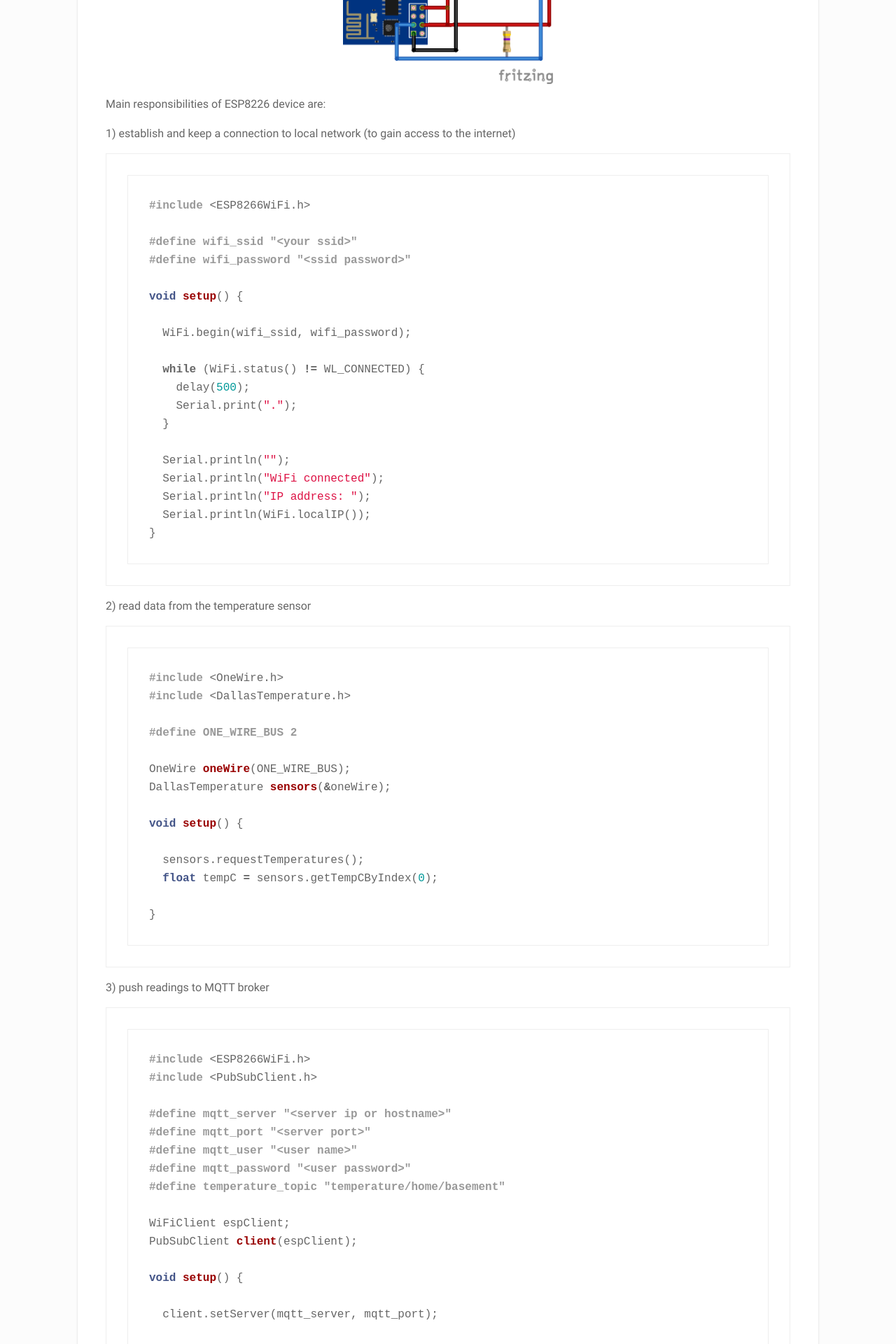
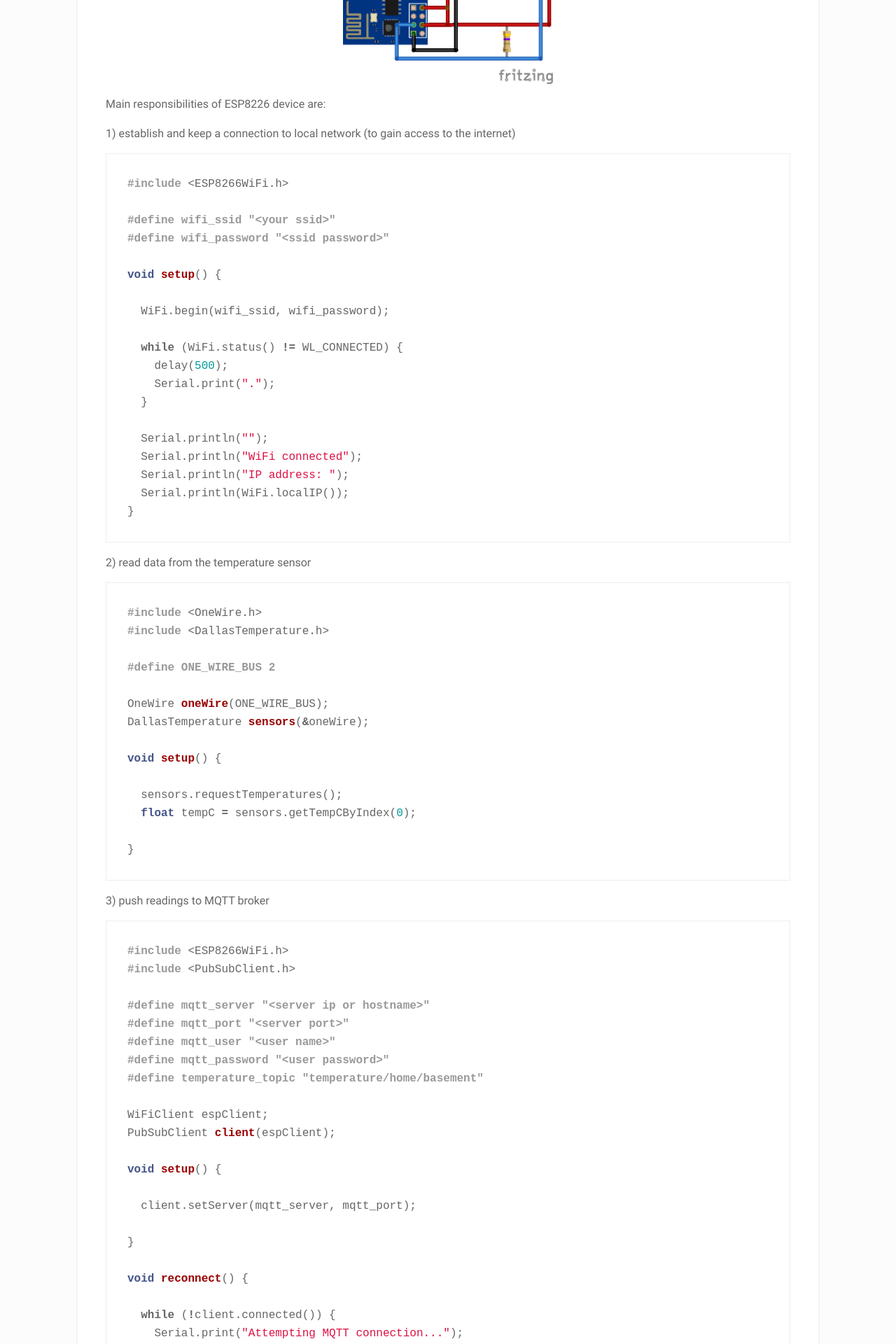
Before and after one commit to ajurasz/ajurasz.github.io, a Jekyll site: the page built from _posts/2016-12-15-homemade-central-heating-temperature-monitoring.md, in a window 1280 px wide. Shown: the part 2587-4507 px from the top of the page at 70% size. Built offline with Jekyll 4.4.1, drawn with Linux system fonts in a browser that asks for light colours; comment, search, counter and statistics services are not loaded.

Commit message:
Updated makrdown for code fragments.

````diff
--- a/_posts/2016-12-15-homemade-central-heating-temperature-monitoring.md
+++ b/_posts/2016-12-15-homemade-central-heating-temperature-monitoring.md
@@ -55,7 +55,7 @@ Main responsibilities of ESP8226 device are:
 
 1) establish and keep a connection to local network (to gain access to the internet)
 
-```c
+{% highlight c %}
 #include <ESP8266WiFi.h>
 
 #define wifi_ssid "<your ssid>"
@@ -75,11 +75,11 @@ void setup() {
   Serial.println("IP address: ");
   Serial.println(WiFi.localIP());
 }
-```
+{% endhighlight %}
 
 2) read data from the temperature sensor
 
-```c
+{% highlight c %}
 #include <OneWire.h>
 #include <DallasTemperature.h>
 
@@ -94,11 +94,11 @@ void setup() {
   float tempC = sensors.getTempCByIndex(0);
 
 }
-```
+{% endhighlight %}
 
 3) push readings to MQTT broker
 
-```c
+{% highlight c %}
 #include <ESP8266WiFi.h>
 #include <PubSubClient.h>
 
@@ -146,7 +146,7 @@ void loop() {
   delay(30000);
 
 }
-```
+{% endhighlight %}
 
 You can run above snippets independently or combine them together. At this point I need to say that it was so easy only thanks to these great libraries (as I have basically no experience in C language):
 
@@ -165,7 +165,7 @@ Main responsibilities of the Nodejs application:
 
 1) expose REST endpoints to handle device registration, update and delete:
 
-```javascript
+{% highlight javascript %}
 
 app.post('/device', function(req, res) {
     var deviceName = req.body.deviceName;
@@ -220,13 +220,13 @@ app.delete('/device/:deviceId', function(req, res) {
     });
 });
 
-```
+{% endhighlight %}
 
 2) expose WebSocket endpoint using [express-ws](https://www.npmjs.com/package/express-ws)
 
 3) subscribe to MQTT topic and update `lastTemp` object with current temperature and notify registered devices if the temperature is above 80 degrees:
 
-```javascript
+{% highlight javascript %}
 
 mqttClient.on('message', (topic, message) => {
     console.log('received message %s %s', topic, message)
@@ -249,7 +249,7 @@ mqttClient.on('message', (topic, message) => {
     }
 })
 
-```
+{% endhighlight %}
 
 above was accomplished with [MQTT](https://www.npmjs.com/package/mqtt) and [FCM](https://www.npmjs.com/package/fcm) libraries. Documentation is very good even for Noob as I'm (in the case of Node.js) so no more explanation is required.
 
````
